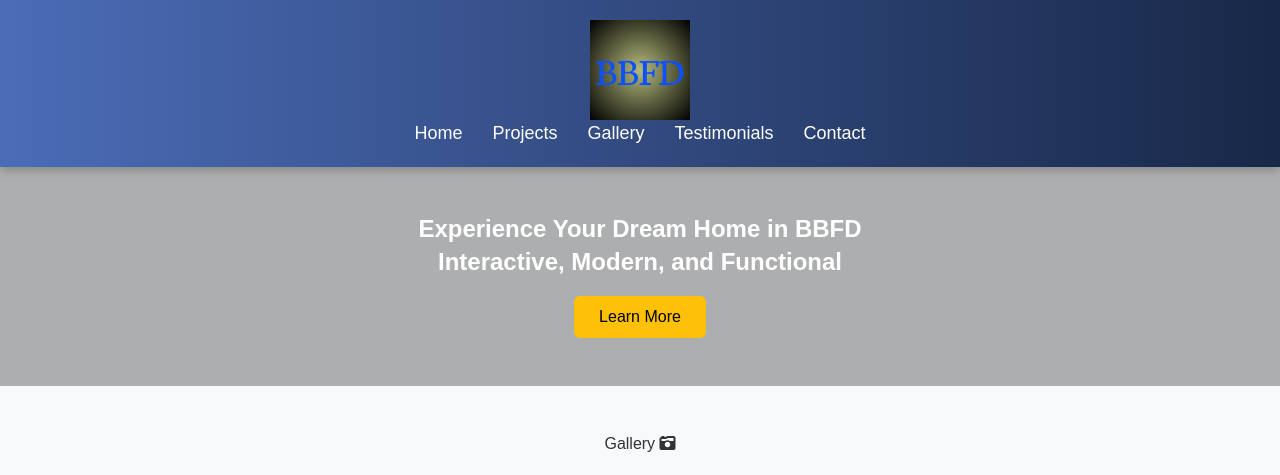
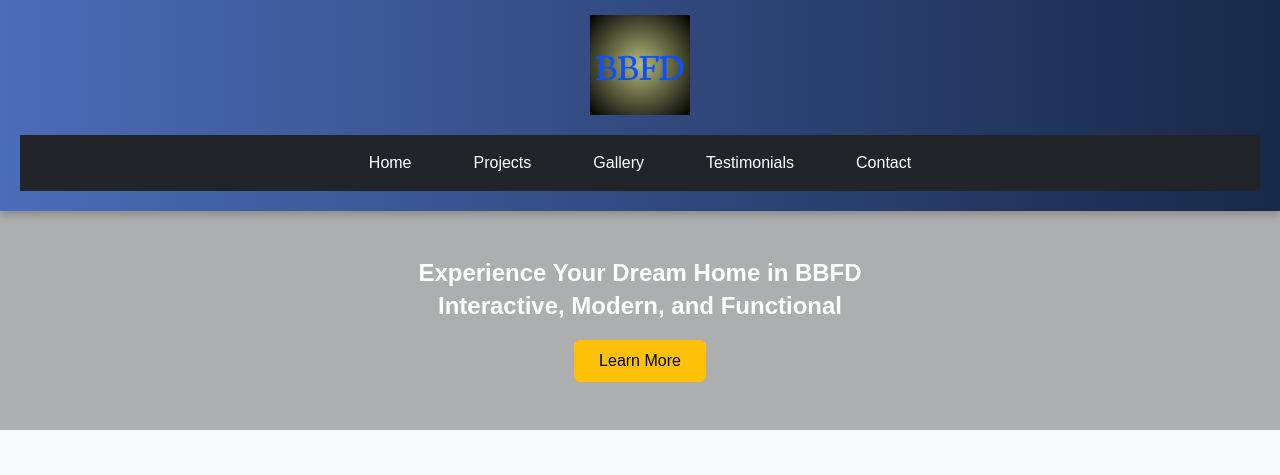
Before and after one commit to AthallaRakhaSyaft/bbfd, a plain HTML site: page index.html in a window 1280 px wide. Shown: the top 475 px of the page. Drawn offline with nearby package versions, Linux system fonts and the light colour scheme.

Commit message:
Update index.html

```diff
--- a/index.html
+++ b/index.html
@@ -100,20 +100,31 @@
 </head>
 <body>
     <header>
-       <!-- Logo -->
-       <center>
-            <img src="logo.jpg" alt="BBFD Logo" style="width: 100px; height: auto;">
-       </center>
-
-        <nav>
-            <ul class="d-flex justify-content-center">
-                <li><a href="index.html" class="text-white">Home</a></li>
-                <li><a href="projects.html" class="text-white">Projects</a></li>
-                <li><a href="gallery.html" class="text-white">Gallery</a></li>
-                <li><a href="testimonials.html" class="text-white">Testimonials</a></li>
-                <li><a href="contact.html" class="text-white">Contact</a></li>
+      <!-- Logo -->
+    <center>
+        <img src="logo.jpg" alt="BBFD Logo" style="width: 100px; height: auto; margin-top: -5px;">
+    </center>
+    <nav class="navbar navbar-expand-lg navbar-dark bg-dark" style="margin-top: 20px;">
+        <div class="container">
+            <ul class="navbar-nav mx-auto">
+                <li class="nav-item">
+                    <a class="nav-link bg-dark text-white rounded px-3 py-2" href="index.html">Home</a>
+                </li>
+                <li class="nav-item">
+                    <a class="nav-link bg-dark text-white rounded px-3 py-2" href="projects.html">Projects</a>
+                </li>
+                <li class="nav-item">
+                    <a class="nav-link bg-dark text-white rounded px-3 py-2" href="gallery.html">Gallery</a>
+                </li>
+                <li class="nav-item">
+                    <a class="nav-link bg-dark text-white rounded px-3 py-2" href="testimonials.html">Testimonials</a>
+                </li>
+                <li class="nav-item">
+                    <a class="nav-link bg-dark text-white rounded px-3 py-2" href="contact.html">Contact</a>
+                </li>
             </ul>
-        </nav>
+        </div>
+    </nav>
     </header>
 
     <section id="hero" class="text-center text-white py-5">
```
